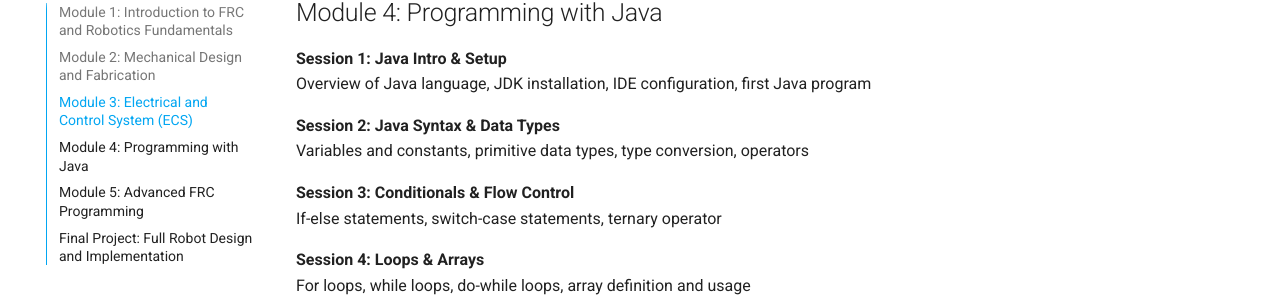
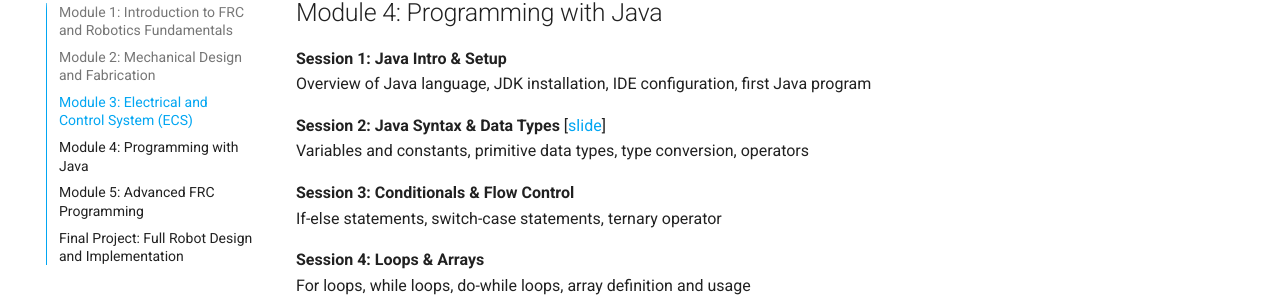
Before and after one commit to frc6399/intro2frc, an MkDocs documentation site: the page built from docs/syllabus.md, in a window 1280 px wide and 900 px high, scrolled down 1709 px. Shown: the part 144-452 px from the top of the window. Built offline with MkDocs 1.6.1 and Material for MkDocs 9.7.7, drawn with Linux system fonts in a browser that asks for light colours; comment, search, counter and statistics services are not loaded.

```diff
--- a/docs/syllabus.md
+++ b/docs/syllabus.md
@@ -71,7 +71,7 @@ Practical exercises to reinforce soldering, wiring (try to wire neat and beautif
 **Session 1: Java Intro & Setup**
 Overview of Java language, JDK installation, IDE configuration, first Java program
 
-**Session 2: Java Syntax & Data Types**
+**Session 2: Java Syntax & Data Types** \[[slide](./slide/java_2.pdf)\]
 Variables and constants, primitive data types, type conversion, operators
 
 **Session 3: Conditionals & Flow Control**
```
Also changed, not shown: docs/slide/pic/tornado.png (added), 4 other files.
